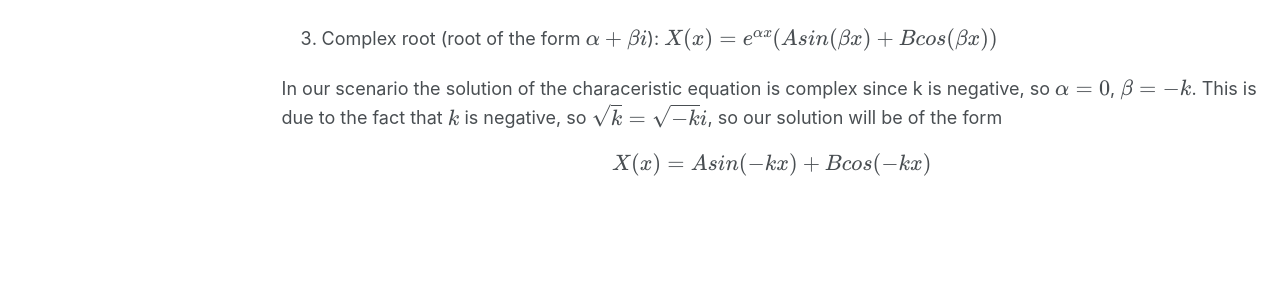
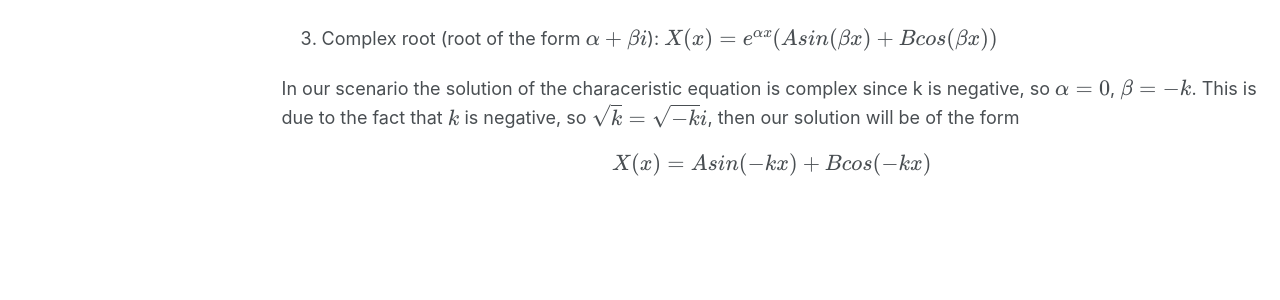
Before and after one commit to Nasser-Mohammed/Nasser-Mohammed.github.io, a Jekyll site: the page built from _pages/notes/pde/heatequation.md, in a window 1280 px wide and 900 px high, scrolled down 4162 px. Shown: the part 311-611 px from the top of the window. Built offline with Jekyll 4.4.1, drawn with Linux system fonts in a browser that asks for light colours.

Commit message:
Update heatequation.md

```diff
--- a/_pages/notes/pde/heatequation.md
+++ b/_pages/notes/pde/heatequation.md
@@ -58,4 +58,4 @@ Solving for \\(\lambda\\) we get that \\(\lambda = \sqrt k\\). There are three p
 3. Complex root (root of the form \\(\alpha + \beta i\\)): \\(X(x) = e^{\alpha x}(Asin(\beta x) + Bcos(\beta x))\\)
 
 
-In our scenario the solution of the characeristic equation is complex since k is negative, so \\(\alpha = 0\\), \\(\beta = -k\\). This is due to the fact that \\(k\\) is negative, so \\(\sqrt k = \sqrt {-k}i\\), so our solution will be of the form \\[X(x) = Asin(-kx) + Bcos(-kx)\\]
+In our scenario the solution of the characeristic equation is complex since k is negative, so \\(\alpha = 0\\), \\(\beta = -k\\). This is due to the fact that \\(k\\) is negative, so \\(\sqrt k = \sqrt {-k}i\\), then our solution will be of the form \\[X(x) = Asin(-kx) + Bcos(-kx)\\]
```
